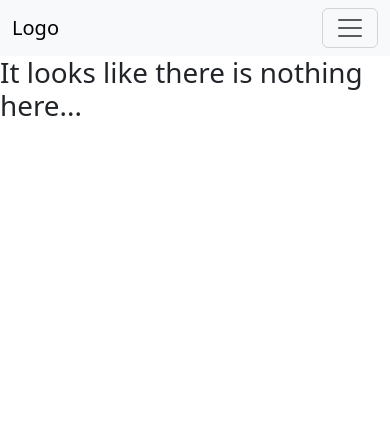
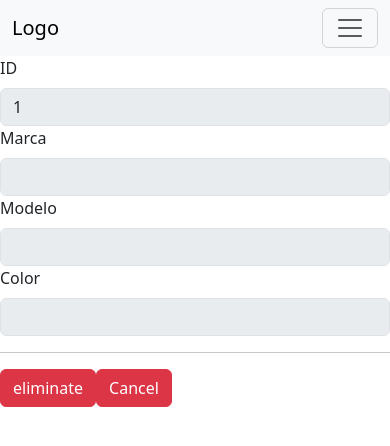
Before and after one commit to DHerrera91/App_tienda_react, a React (Create React App) app in the folder celularesVideoJuegos/celulares_videojuegos/: page /cellphones/delete/1 in a window 390 px wide. Shown: the top 446 px of the page. Built offline with nearby package versions, Linux system fonts and the light colour scheme; no server answers.

Commit message:
Last updates on CellphonesForm component

```diff
--- a/celularesVideoJuegos/celulares_videojuegos/src/Components/App.jsx
+++ b/celularesVideoJuegos/celulares_videojuegos/src/Components/App.jsx
@@ -5,6 +5,7 @@ import CellphonesCRUD from "./CellphonesCRUD";
 import VideoGamesCRUD from "./VideoGamesCRUD";
 import Menu from "./Menu";
 import NotFound from "./NotFound";
+import CellphonesForm from "./CellphonesForm";
 
 function App() {
   return (
@@ -13,7 +14,16 @@ function App() {
       <Routes>
         <Route path="/" element={<Home />} />
         <Route path="/cellphones" element={<CellphonesCRUD />} />
+        <Route path="/cellphones/new" element={<CellphonesForm />} />
+        <Route path="/cellphones/edit/:id" element={<CellphonesForm />} />
+        <Route
+          path="/cellphones/delete/:id"
+          element={<CellphonesForm del={true} />}
+        />
         <Route path="/videogames" element={<VideoGamesCRUD />} />
+        {/* <Route path="/videogames/new" element={<VideoGamesForm />} /> */}
+        {/* <Route path="/videogames/new/edit/:id" element={<VideoGamesForm />} /> */}
+        {/* <Route path="/videogames/new/delete/:id" element={<VideoGamesForm del={true} />} /> */}
         <Route path="*" element={<NotFound />} />
       </Routes>
     </BrowserRouter>
--- a/celularesVideoJuegos/celulares_videojuegos/src/Components/CellphonesForm.jsx
+++ b/celularesVideoJuegos/celulares_videojuegos/src/Components/CellphonesForm.jsx
@@ -2,7 +2,7 @@ import React, { useState, useEffect } from "react";
 import { useNavigate, useParams } from "react-router-dom";
 import axios from "axios";
 
-function AutoresFORM({ del }) {
+function CellphonesForm({ del }) {
   const [marca, setMarca] = useState("");
   const [modelo, setModelo] = useState("");
   const [color, setColor] = useState("");
@@ -37,5 +37,169 @@ function AutoresFORM({ del }) {
     }
   }
 
-  return <div></div>;
+  async function add() {
+    try {
+      let cellphone = {
+        marca: marca,
+        modelo: modelo,
+        color: color,
+        precio: precio,
+        descripcion: descripcion,
+        operadora: operadora,
+      };
+
+      let res = axios.post(
+        "https://denny2023.azurewebsites.net/api/celulares",
+        cellphone
+      );
+      let data = await res.data;
+
+      if (data.status === 1) {
+        alert(data.message);
+        Navigate("/cellphones");
+      }
+    } catch (error) {
+      alert(error);
+      console.log(error);
+    }
+  }
+
+  async function edit() {
+    try {
+      let cellphone = {
+        celularId: id,
+        marca: marca,
+        modelo: modelo,
+        color: color,
+        precio: precio,
+        descripcion: descripcion,
+        operadora: operadora,
+      };
+
+      let res = await axios.put(
+        "https://denny2023.azurewebsites.net/api/autores",
+        cellphone
+      );
+      let data = await res.data;
+
+      if (data.status === 1) {
+        alert(data.message);
+        Navigate("/cellphones");
+      }
+    } catch (error) {
+      console.log(error);
+      if (error.response.status === 404 || error.response.status === 500) {
+        alert("The record no longer exists");
+        Navigate("/cellphones");
+      }
+    }
+  }
+
+  async function eliminate() {
+    try {
+      let res = await axios.delete(
+        "https://denny2023.azurewebsites.net/api/autores?id=" + id
+      );
+      let data = await res.data;
+
+      if (data.status === 1) {
+        alert(data.message);
+        Navigate("/autores");
+      }
+    } catch (error) {
+      alert("The record no longer exists");
+      console.log(error);
+    }
+  }
+
+  function submit(e) {
+    const form = document.querySelector("#form");
+    e.preventDefault();
+    e.stopPropagation();
+    if (form.checkValidity()) {
+      if (id === undefined) add();
+      else if (del === undefined) edit();
+      else eliminate();
+    }
+
+    form.classList.add("was-validated");
+  }
+
+  function cancel() {
+    Navigate("/cellphones");
+  }
+
+  return (
+    <div>
+      <form id="form" className="needs-validation" noValidate>
+        {id != undefined ? (
+          <div className="form-group">
+            <label className="form-label">ID</label>
+            <input className="form-control" value={id} readOnly disabled />
+          </div>
+        ) : (
+          ""
+        )}
+
+        <div className="form-group">
+          <label className="form-label">Marca</label>
+          <input
+            className="form-control"
+            value={marca}
+            type="text"
+            required
+            onChange={(e) => setMarca(e.target.value)}
+            disabled={del === undefined ? false : true}
+          />
+          <div className="valid-feedback">OK</div>
+          <div className="invalid-feedback">Required field</div>
+        </div>
+        <div className="form-group">
+          <label className="form-label">Modelo</label>
+          <input
+            className="form-control"
+            value={modelo}
+            type="text"
+            required
+            onChange={(e) => setModelo(e.target.value)}
+            disabled={del === undefined ? false : true}
+          />
+          <div className="valid-feedback">OK</div>
+          <div className="invalid-feedback">Required field</div>
+        </div>
+        <div className="form-group">
+          <label className="form-label">Color</label>
+          <input
+            className="form-control"
+            value={color}
+            type="text"
+            required
+            onChange={(e) => setColor(e.target.value)}
+            disabled={del === undefined ? false : true}
+          />
+          <div className="valid-feedback">OK</div>
+          <div className="invalid-feedback">Required field</div>
+        </div>
+        <hr />
+        <button
+          className={
+            "btn btn-" +
+            (id === undefined
+              ? "success"
+              : del === undefined
+              ? "primary"
+              : "danger")
+          }
+          onClick={(e) => submit(e)}
+        >
+          {id === undefined ? "add" : del === undefined ? "edit" : "eliminate"}
+        </button>
+        <button className="btn btn-danger" onClick={cancel}>
+          Cancel
+        </button>
+      </form>
+    </div>
+  );
 }
+
+export default CellphonesForm;
```
